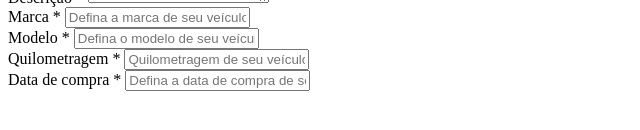
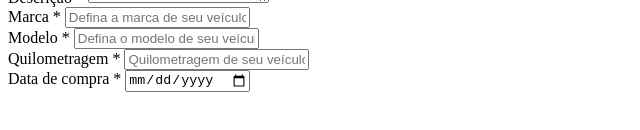
Before and after one commit to C4RV4LH0339/Project_Car_Store, a plain HTML site: page index.html in a window 1280 px wide. Shown: the part 266-396 px from the top of the page, without its empty margins (0-640 px from the left). Drawn offline with Linux system fonts and the light colour scheme.

Commit message:
criando html

```diff
--- a/index.html
+++ b/index.html
@@ -44,7 +44,7 @@
                 </div>
                 <div>
                     <label for="data">Data de compra <span>*</span></label>
-                    <input type="text" name="data" id="data" placeholder="Defina a data de compra de seu vículo">
+                    <input type="date" name="data" id="data">
                 </div>
             </form>
         </div>
```
